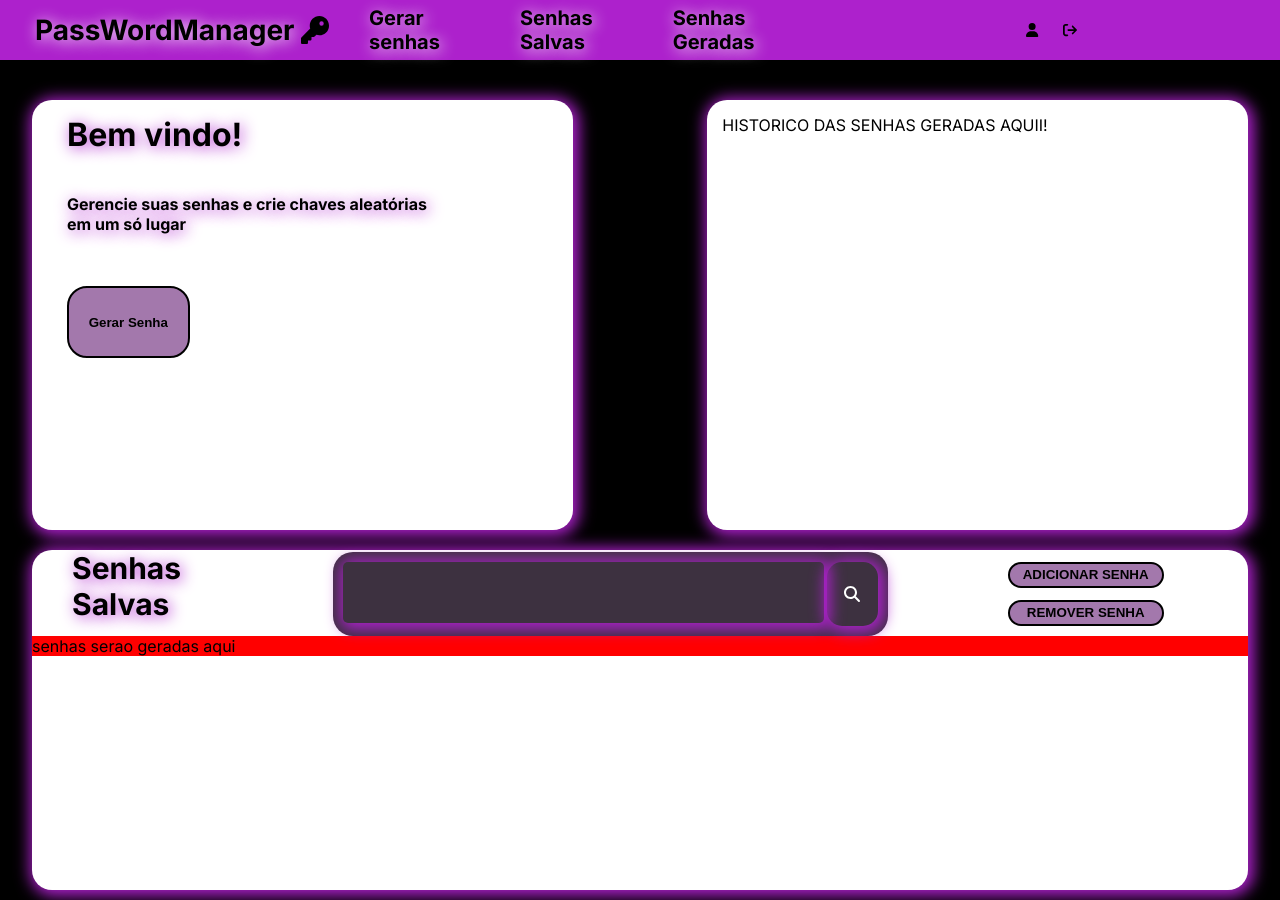
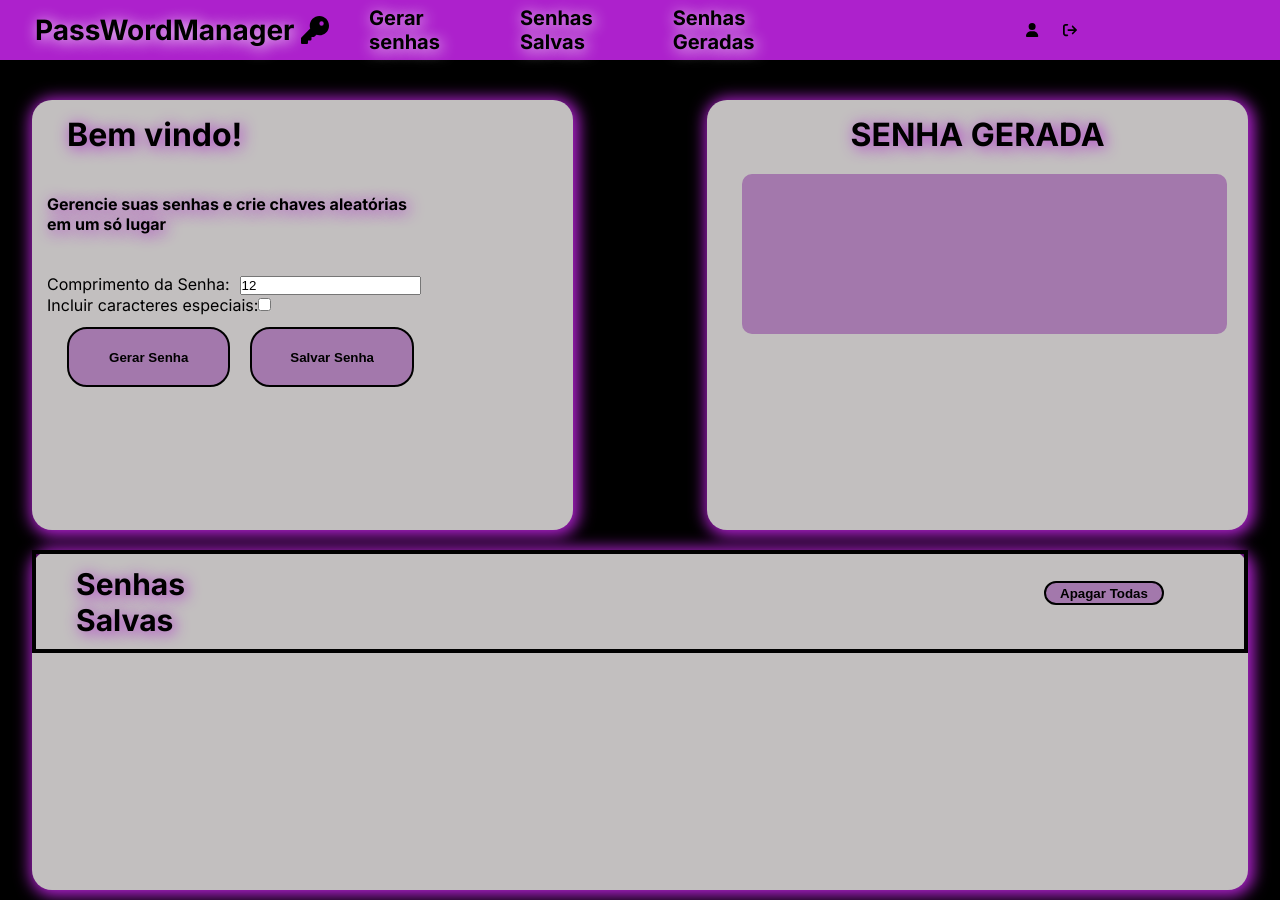
Before and after one commit to Andersonlima13/Gerenciador-senhas, a Next.js app: page / in a window 1280 px wide. Built offline with nearby package versions, Linux system fonts and the light colour scheme.

Commit message:
projeto fim

```diff
--- a/src/app/Components/homepage.js
+++ b/src/app/Components/homepage.js
@@ -1,108 +1,177 @@
-"use client"
-
-import React from 'react';
 import styled from 'styled-components';
-import { FontAwesomeIcon } from '@fortawesome/react-fontawesome'
-import { faSearch } from '@fortawesome/free-solid-svg-icons';
-
-const PasswordList = styled.div`
-  background-color:red;`
+import React, { useState } from 'react';
+import { FontAwesomeIcon } from '@fortawesome/react-fontawesome';
+import { faTrash } from '@fortawesome/free-solid-svg-icons';
 
 
-const Botao = styled.div`
-  width:40%;
-  height:30vh;
-`
+const GenerateSenha = styled.div`
+  border-radius:10px;
+  text-shadow: #ad21cc 2px 2px 15px;
+  justify-content:center;
+  background-color:#a378ac;
+  align-items:center;
+  display:flex;
+  width:95%;
+  margin:20px;
+  height:20vh;
+  font-size:8vh;`
 
-const PasswordManager = styled.div`
-  align-items:center
-  padding:5px;
+const Generate = styled.div`
   justify-content:center;
-  flex-direction:center;
-  `
+  text-shadow: #ad21cc 2px 2px 15px;
+  align-items:center;
+  display:flex;`
 
+const Apagatudo = styled.div`
+  padding-top:15px;
+  display:flex;
+  justify-content:center;
+  height:80px;
+  width:300px;`
 
-const Icon = styled.div`
-  border-radius:15px;
-  width:10%;
-  background-color:transparent;
-  box-shadow: 2px 2px 15px 4px #ad21cc;
-  color:white;
-  margin-left:3px;
-  display:flex;
-  align-items:center;
-  justify-content:center;
+const IconTrash = styled.div`
   cursor:pointer;`
 
 
+const Elements = styled.li`
+  border: 2px solid black;
+  flex-direction: row; /* Alteração para organizar os itens em uma linha */
+  font-size: 20px;
+  display: flex;
+  justify-content: space-between; /* Espaço entre os itens */
+  align-items: center; /* Alinha verticalmente os itens ao centro */
+  background-color: #a378ac;
+  margin: 5px;
+  padding: 10px;
+  margin-bottom: 10px;
+`;
+const ListaSenhas = styled.ul`
+  display: flex;
+  flex-direction: column; // Alteração para exibir os itens verticalmente
+  padding: 0;
+  list-style-type: none;
+`;
+
+const Styleinput = styled.div`
+  margin-left: 10px;
+`;
+
+const Specialchars = styled.div``;
+
+const Passwordlen = styled.div`
+  display: flex;
+`;
+
+const PasswordList = styled.div`
+  padding: 10px;
+
+  ul {
+    list-style-type: none;
+    padding: 0;
+    margin: 0;
+  }
+
+  li {
+    margin-bottom: 10px; // Adicionado para espaçamento entre senhas geradas
+  }
+`;
+
+const Botao = styled.div`
+  justify-content: center;
+  width: 80%;
+  height: 25vh;
+`;
+
+const PasswordManager = styled.div`
+  align-items: center;
+  padding: 5px;
+  justify-content: center;
+  flex-direction: center;
+`;
+
+const Icon = styled.div`
+  border-radius: 15px;
+  width: 10%;
+  background-color: transparent;
+  box-shadow: 2px 2px 15px 4px #ad21cc;
+  color: white;
+  margin-left: 3px;
+  display: flex;
+  align-items: center;
+  justify-content: center;
+  cursor: pointer;
+`;
+
 const InputContainer = styled.div`
-  border-radius:20px;
-  margin-right:100px;
-  display:flex;
-  margin-left:200px;
-  background-color:#3d3140;
-  margin-top:2px;
-  padding:10px;
+  border-radius: 20px;
+  margin-right: 100px;
+  display: flex;
+  margin-left: 200px;
+  background-color: #3d3140;
+  margin-top: 2px;
+  padding: 10px;
   width: 50%;
   height: 8vh;
-  `
+`;
 
 const SearchPassword = styled.input`
-  border-radius:5px;
+  border-radius: 5px;
   box-shadow: 2px 2px 15px 4px #ad21cc;
-  border:None;
-  color:white;
+  border: none;
+  color: white;
   font-size: 40px;
-  width:95%;
-  height:95%;
-  background-color:transparent;`
+  width: 95%;
+  height: 95%;
+  background-color: transparent;
+`;
 
 const Passwords = styled.h1`
-  font-size:30px;
-  width:5%;
+  font-size: 30px;
+  width: 5%;
   text-shadow: #ad21cc 2px 2px 15px;
-  margin-left:40px;
-  `
+  margin-left: 40px;
+`;
 
 const PasswordContainer = styled.div`
-  display:flex;
-`
+  border: 4px solid black;
+  display: flex;
+  justify-content: space-between;
+  align-items: center;
+`;
 
 const Button = styled.button`
   margin-top: 12px;
   margin-left: 20px;
-  width: 60%;
+  width: 40%;
   height: 30%;
-  cursor : pointer ;
+  cursor: pointer;
   border: 2px solid;
   background-color: #a378ac;
-  border-radius:20px;
-  font-weight:bold;
-  &:hover{
+  border-radius: 20px;
+  font-weight: bold;
+  &:hover {
     background-color: #ad21cc;
     transform: scale(1.1);
-      transition-property:background-color;
+    transition-property: background-color;
     transition-duration: 1000ms;
   }
-  `
-
+`;
 
 const Welcome = styled.h1`
   text-shadow: #ad21cc 2px 2px 15px;
-  margin-left:20px;
-  `
+  margin-left: 20px;
+`;
+
 const Text = styled.div`
   text-shadow: #ad21cc 2px 2px 15px;
-  flex-direction:column;
-  display-flex;
-  font-weight:bold;
-  padding-top:20px;
+  flex-direction: column;
+  display: flex;
+  font-weight: bold;
+  padding-top: 20px;
   height: 10vh;
   width: 75%;
-  margin-top:20px;
-  margin-left:20px;
-
-  `
+  margin-top: 20px;
+`;
 
 const MainContainer = styled.div`
   background-color: black;
@@ -121,60 +190,156 @@ const TopRow = styled.div`
 `;
 
 const LeftBox = styled.div`
-  background-color: #fff;
+  background-color: #c2bfbf;
   box-shadow: 2px 2px 15px 4px #ad21cc;
   width: 42%;
   height: 50vh;
-  background-color: #ffff;
   padding: 15px;
   margin-bottom: 20px;
-  margin-right:10px;
-  border-radius:20px;
+  margin-right: 10px;
+  border-radius: 20px;
 `;
 
 const RightBox = styled.div`
-  background-color: #fff;
+  background-color: #c2bfbf;
   box-shadow: 2px 2px 15px 4px #ad21cc;
   width: 42%;
   padding: 15px;
   margin-bottom: 20px;
-  border-radius:20px;
+  border-radius: 20px;
 `;
 
 const BottomBox = styled.div`
   box-shadow: 2px 2px 15px 4px #ad21cc;
   width: 95%;
   height: 100vh;
-  background-color: #fff;
-  margin-bottom:10px;
-  border-radius:20px;
+  background-color: #c2bfbf;
+  margin-bottom: 10px;
+  border-radius: 20px;
 `;
 
+const ContainerPage = () => {
 
-const ContainerPage = () => {
+
+  const [generatedPasswords, setGeneratedPasswords] = useState([]);
+  const [savedPasswords, setSavedPasswords] = useState([]);
+  const maxSavedPasswords = 5; // Defina o número máximo de senhas salvas permitidas
+
+  const savePassword = (password) => {
+    if (password === '') {
+      window.alert('Gere uma senha antes de salvar!');
+    } else {
+      if (savedPasswords.length < maxSavedPasswords) {
+        setSavedPasswords([...savedPasswords, password])
+        window.alert('Senha salva com sucesso!');
+      } else {
+        window.alert('Número máximo de senhas salvas atingido.');
+      }
+    }
+  };
+
+
+  const removePassword = (index) => {
+    const updatedPasswords = [...savedPasswords];
+    updatedPasswords.splice(index, 1);
+    setSavedPasswords(updatedPasswords);
+  };
+
+  const removeAllPasswords = () => {
+    setSavedPasswords([]);
+  };
+
+
+  const getSavedPasswords = () => {
+    return savedPasswords;
+  };
+
+  const generatePassword = (length, useSpecialChars) => {
+    const charset = 'abcdefghijklmnopqrstuvwxyzABCDEFGHIJKLMNOPQRSTUVWXYZ0123456789';
+    const specialChars = '!@#$%^&*()_+';
+    const allChars = useSpecialChars ? charset + specialChars : charset;
+
+
+    if (length > 7) {
+      const regex = new RegExp(`[${allChars}]`);
+      let password = '';
+
+      while (!regex.test(password)) {
+        password = Array.from({ length }, () => allChars[Math.floor(Math.random() * allChars.length)]).join('');
+
+      }
+
+      return password;
+    } else {
+      window.alert('A senha deve conter no mínimo 8 caracteres!');
+      return '';
+    }
+  };
+
   return (
     <MainContainer>
       <TopRow>
-        <LeftBox><Welcome>Bem vindo!</Welcome>
+        <LeftBox>
+          <Welcome>Bem vindo!</Welcome>
           <Text>Gerencie suas senhas e crie chaves aleatórias em um só lugar </Text>
-                <Botao> <Button>Gerar Senha</Button></Botao>
+          <Botao>
+            <Passwordlen>
+              <label htmlFor="passwordLength">Comprimento da Senha:</label>
+              <Styleinput>
+                <input type="number" id="passwordLength" defaultValue="12"></input>
+              </Styleinput>
+            </Passwordlen>
+            <Specialchars>
+              <label htmlFor="useSpecialChars">Incluir caracteres especiais:</label>
+              <input type="checkbox" id="useSpecialChars"></input>
+            </Specialchars>
+            <Button
+              id="generateButton"
+              onClick={() => {
+                const length = document.getElementById('passwordLength').value;
+                const useSpecialChars = document.getElementById('useSpecialChars').checked;
+                const generatedPassword = generatePassword(length, useSpecialChars);
+                document.getElementById('passwordDisplay').innerText = generatedPassword;
+              }}
+            >
+              Gerar Senha
+            </Button>
+            <Button
+              id="saveButton"
+              onClick={() => {
+                const passwordToSave = document.getElementById('passwordDisplay').innerText;
+                savePassword(passwordToSave);
+              }}
+            >
+              Salvar Senha
+            </Button>
+          </Botao>
+        </LeftBox>
+        <RightBox>
+          <Generate>
+            <h1> SENHA GERADA</h1>
 
-
-        </LeftBox>
-        <RightBox>HISTORICO DAS SENHAS GERADAS AQUII!</RightBox>
+          </Generate>
+          <GenerateSenha id="passwordDisplay"></GenerateSenha>
+        </RightBox>
       </TopRow>
       <BottomBox>
       <PasswordContainer>
         <Passwords>Senhas Salvas</Passwords>
-          <InputContainer>
-            <SearchPassword/>
-            <Icon><FontAwesomeIcon icon={faSearch}/></Icon>
+        <Apagatudo><Button onClick={removeAllPasswords}>Apagar Todas</Button>
+        </Apagatudo>
 
-
-          </InputContainer>
-          <PasswordManager><Button>ADICIONAR SENHA</Button> <Button>REMOVER SENHA</Button></PasswordManager>
       </PasswordContainer>
-        <PasswordList>senhas serao geradas aqui</PasswordList>
+      <PasswordList>
+        <ListaSenhas>
+          {savedPasswords.map((password, index) => (
+            <Elements key={index}>
+              {password}
+              <FontAwesomeIcon icon={faTrash} onClick={() => removePassword(index)}>Remover</FontAwesomeIcon>
+            </Elements>
+          ))}
+        </ListaSenhas>
+      </PasswordList>
     </BottomBox>
     </MainContainer>
   );
--- a/src/app/Home/page.jsx
+++ b/src/app/Home/page.jsx
@@ -40,7 +40,6 @@ const Home = () => {
 
   return (
     <main className="top">
-      <Main/>
       <div>
         <h1> gerador de senhas</h1>
         <label htmlFor="passwordLength">Comprimento da Senha:</label>
--- /dev/null
+++ b/src/app/api/posts/route.js
@@ -0,0 +1,55 @@
+// pages/api/passwords.js
+export default (req, res) => {
+  if (req.method === 'POST') {
+    // Rota para gerar e salvar senhas
+    const { length, useSpecialChars } = req.body;
+
+    const generatedPassword = generatePassword(length, useSpecialChars);
+
+    // Salvar a senha
+    savePassword(generatedPassword);
+
+    return res.status(200).json({ message: 'Senha gerada e salva com sucesso.' });
+  } else if (req.method === 'GET') {
+    // Rota para recuperar senhas
+    const passwords = getSavedPasswords();
+    return res.status(200).json(passwords);
+  }
+
+  return res.status(405).end('Método não permitido.');
+};
+
+// Função para gerar senhas
+const generatePassword = (length, useSpecialChars) => {
+  const charset = 'abcdefghijklmnopqrstuvwxyzABCDEFGHIJKLMNOPQRSTUVWXYZ0123456789';
+  const specialChars = '!@#$%^&*()_+';
+  const allChars = useSpecialChars ? charset + specialChars : charset;
+
+  if (length > 7) {
+    const regex = new RegExp(`[${allChars}]`);
+    let password = '';
+
+    while (!regex.test(password)) {
+      password = Array.from({ length }, () => allChars[Math.floor(Math.random() * allChars.length)]).join('');
+    }
+
+    return password;
+  } else {
+    throw new Error('A senha deve conter no mínimo 8 caracteres!');
+  }
+};
+
+// Função para salvar senhas
+const savePassword = (password) => {
+  // Simulando o salvamento em um array neste exemplo
+  savedPasswords.push(password);
+};
+
+// Função para recuperar senhas salvas
+const getSavedPasswords = () => {
+  // Simulando a recuperação do array neste exemplo
+  return savedPasswords;
+};
+
+// Array simulando senhas salvas
+const savedPasswords = [];
```
Also changed, not shown: api/api.js (deleted, +0 -28 lines). Lines whose indentation alone changed are shown as unchanged.
